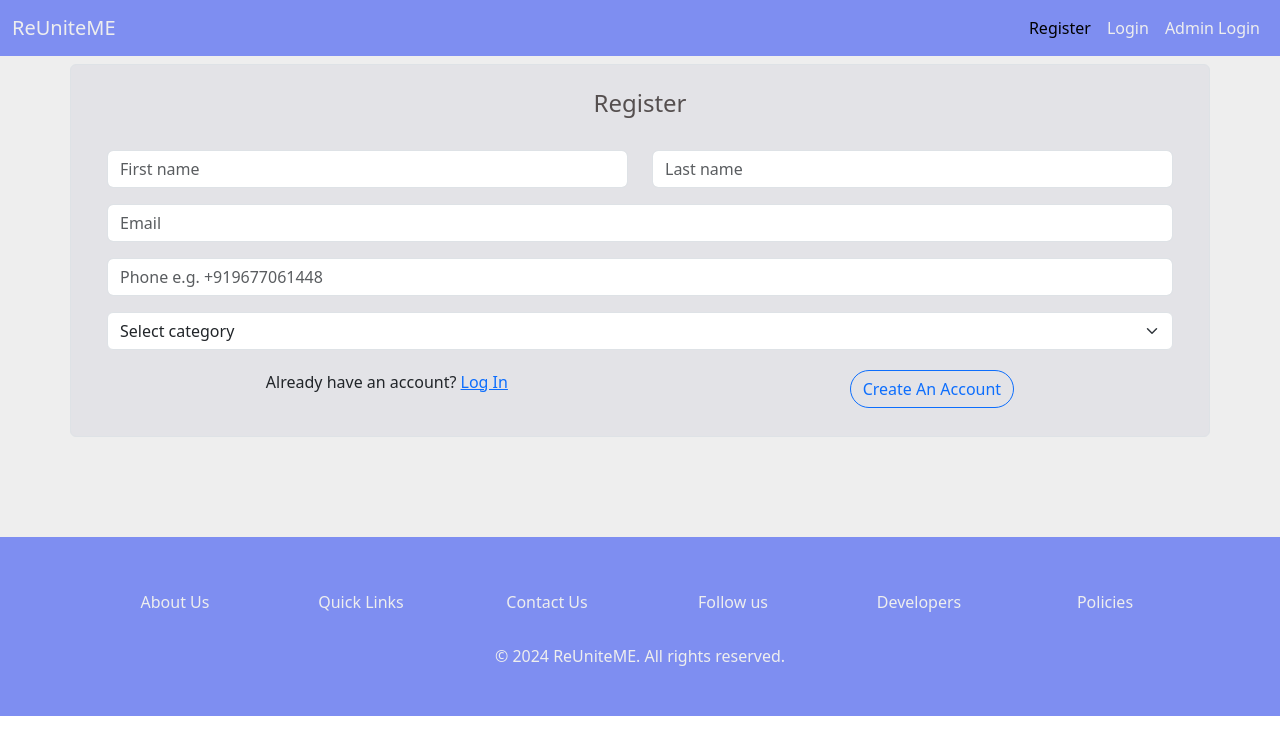
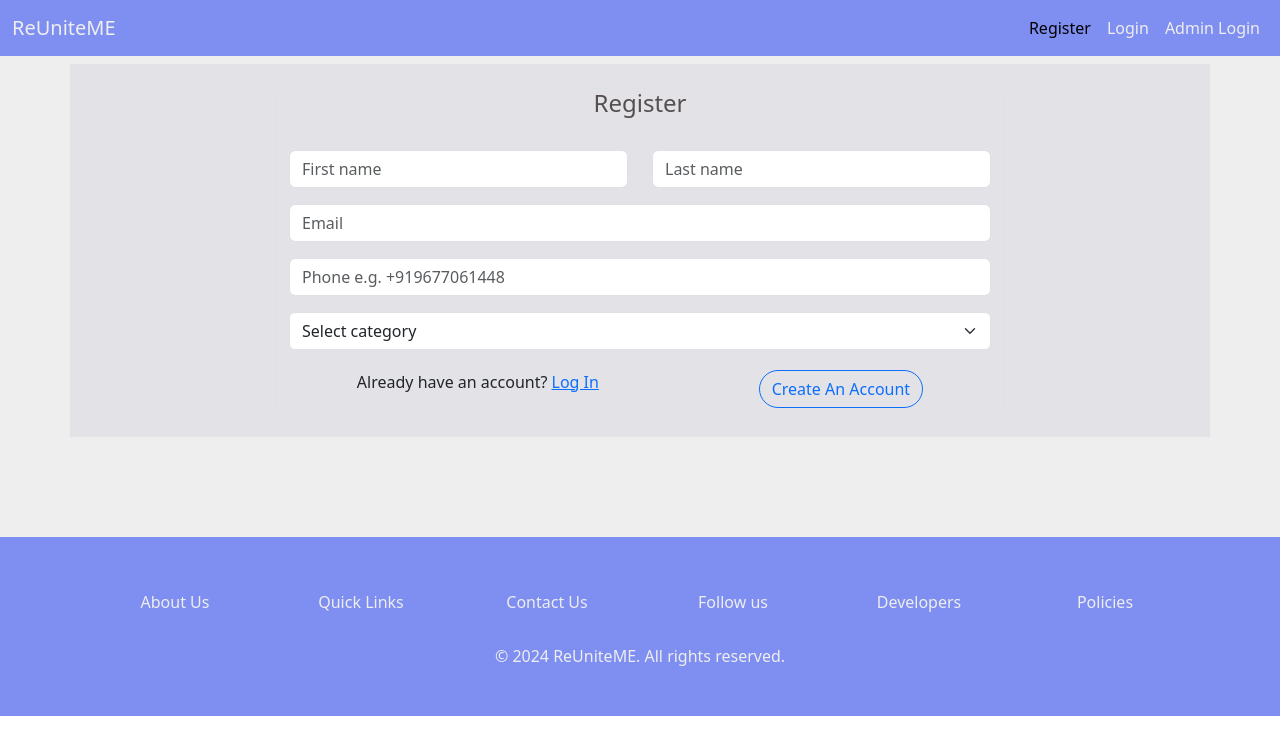
Before and after one commit to jeelion22/reuniteME-Frontend, a React (Vite) app: page /users/register in a window 1280 px wide. Shown: the top 754 px of the page. Built offline with nearby package versions, Linux system fonts and the light colour scheme.

Commit message:
added responsiveness at lg

```diff
--- a/src/components/UserRegister.jsx
+++ b/src/components/UserRegister.jsx
@@ -54,8 +54,8 @@ const UserRegister = () => {
       {(formik) => (
         <form onSubmit={formik.handleSubmit}>
           <div className="container ">
-            <div className="row border rounded p-4 mt-2 user-register">
-              <div className="col">
+            <div className="row  justify-content-center p-4 mt-2 user-register">
+              <div className="col col-lg-8 border">
                 <div className="row text-center">
                   <div className="col">
                     <h4 className="user-register-header">Register</h4>
```
